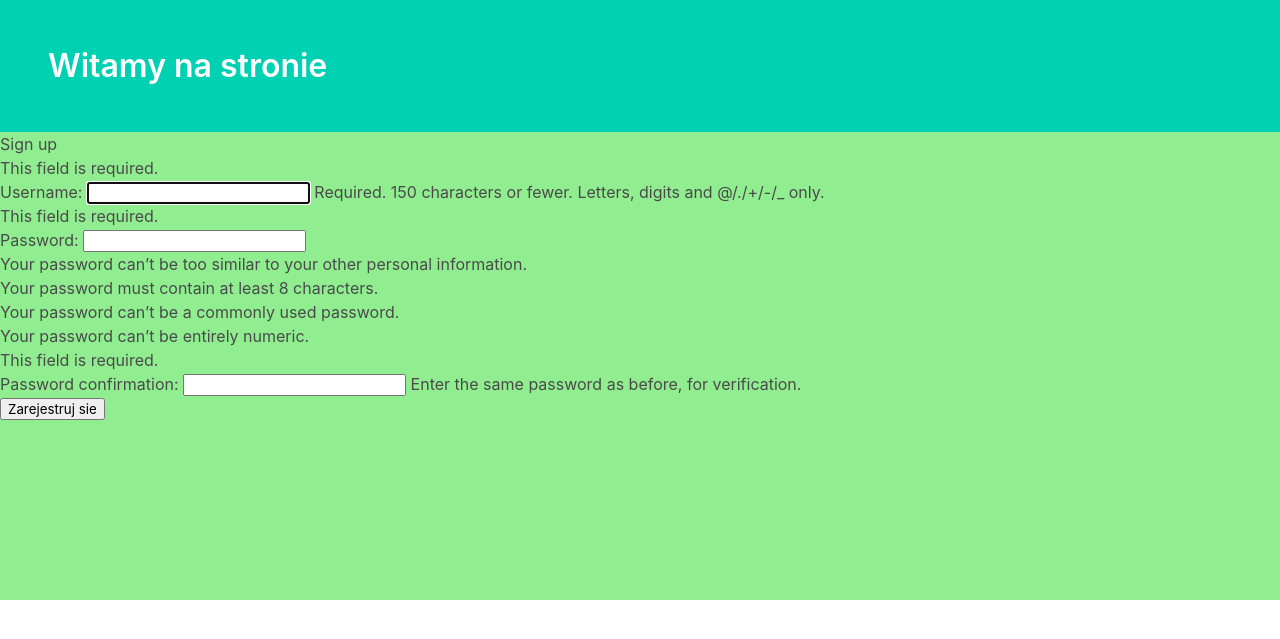
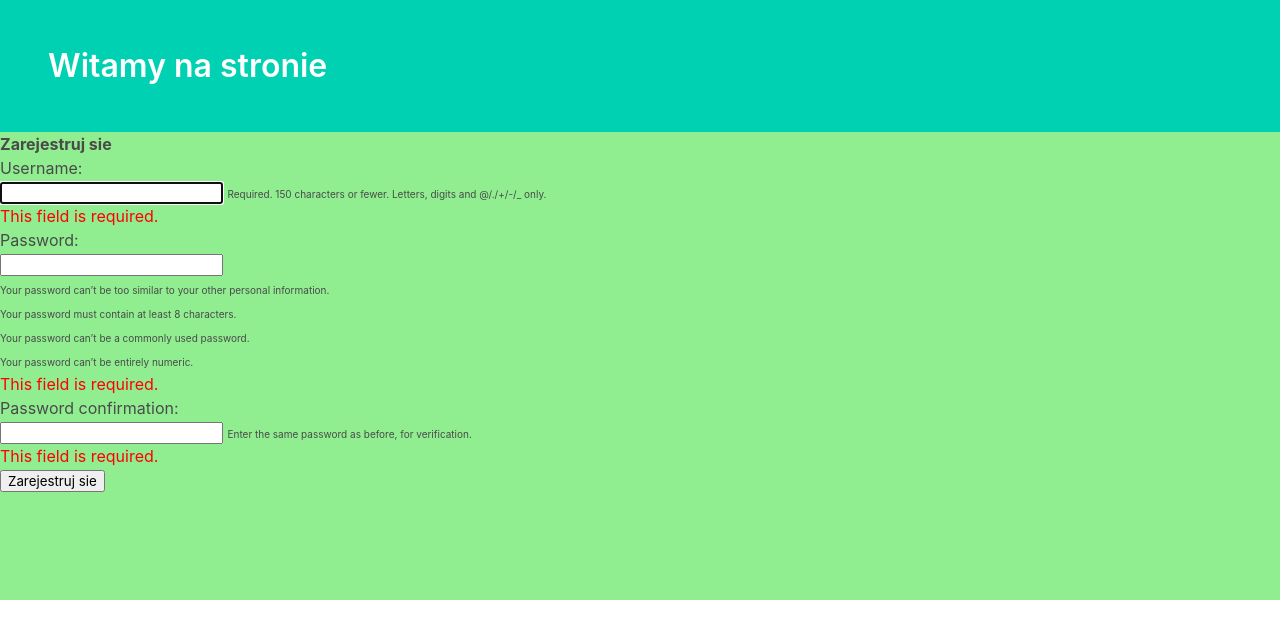
Before and after one commit to jakubmichalik98-98/GroupChat, a Django app: page /accounts/signup/ in a window 1280 px wide. Shown: the top 639 px of the page. Run offline with Django 3.2, Linux system fonts and the light colour scheme; some libraries are stand-ins or nearby versions.

Commit message:
Upgrade registration page

```diff
--- a/GroupChatDjango/chat/consumers.py
+++ b/GroupChatDjango/chat/consumers.py
@@ -6,7 +6,7 @@ import json
 class ChatConsumer(WebsocketConsumer):
     def connect(self):
         self.room_name = self.scope['url_route']['kwargs']['room_name']
-        self.room_group_name = 'chat_%s' % self.room_name
+        self.room_group_name = f"chat_{self.room_name}"
 
         # Join room group
         async_to_sync(self.channel_layer.group_add)(
--- a/GroupChatDjango/static/main.css
+++ b/GroupChatDjango/static/main.css
@@ -37,3 +37,11 @@ justify-content: center;
 .description_user{
 font-size: large;
 }
+
+
+.help_txt{
+max-height: 0;
+overflow: hidden;
+transition: all 0.5s ease-out;
+font-size:10px
+}
--- a/GroupChatDjango/templates/signup.html
+++ b/GroupChatDjango/templates/signup.html
@@ -3,10 +3,23 @@
 {% block title %} Registration {% endblock %}
 
 {% block content %}
-<h2> Sign up </h2>
+<b> Zarejestruj sie </b>
 <form method="post">
     {% csrf_token %}
-    {{form.as_p}}
+    {% for field in form %}
+    <p>
+        {{ field.label_tag }}<br>
+        {{field}}
+        {% if field.help_text %}
+            <small class="help_txt">{{ field.help_text }}</small>
+        {% endif %}
+        </p>
+        {% for error in field.errors %}
+            <p style="color: red">{{ error }}</p>
+        {% endfor %}
+    </p>
+  {% endfor %}
+
     <button type="submit">Zarejestruj sie</button>
 </form>
 {% endblock %}
```
